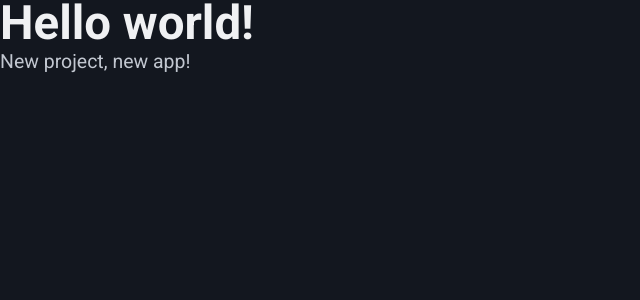
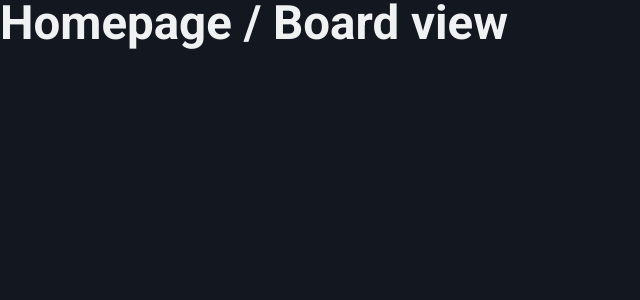
Before and after one commit to darryndotdev/task-manager-app, a React (Vite) app: page / in a window 1280 px wide. Shown: the top 300 px of the page, without its empty margins (0-640 px from the left). Built offline with nearby package versions, Linux system fonts and the light colour scheme.

Commit message:
chore: create page routes

```diff
--- a/src/App.jsx
+++ b/src/App.jsx
@@ -1,9 +1,22 @@
+import { BrowserRouter, Routes, Route } from 'react-router-dom';
+import Homepage from './pages/Homepage';
+import Backlog from './pages/Backlog';
+import Ticket from './components/Ticket/Ticket';
+import Form from './components/Form/Form';
+import PageNotFound from './components/PageNotFound.jsx/PageNotFound';
+
 function App() {
     return (
-        <>
-            <h1>Hello world!</h1>
-            <p>New project, new app!</p>
-        </>
+        <BrowserRouter>
+            <Routes>
+                <Route path='/' element={<Homepage />}>
+                    <Route path='ticket/:id' element={<Ticket />} />
+                    <Route path='form' element={<Form />} />
+                </Route>
+                <Route path='backlog' element={<Backlog />} />
+                <Route path='*' element={<PageNotFound />} />
+            </Routes>
+        </BrowserRouter>
     );
 }
 
--- /dev/null
+++ b/src/components/Form/Form.jsx
@@ -0,0 +1,9 @@
+function Form() {
+    return (
+        <>
+            <h1>Add new task</h1>
+        </>
+    );
+}
+
+export default Form;
--- /dev/null
+++ b/src/components/PageNotFound.jsx/PageNotFound.jsx
@@ -0,0 +1,9 @@
+function PageNotFound() {
+    return (
+        <>
+            <h1>Page not found!</h1>
+        </>
+    );
+}
+
+export default PageNotFound;
--- /dev/null
+++ b/src/components/Ticket/Ticket.jsx
@@ -0,0 +1,9 @@
+function Ticket() {
+    return (
+        <>
+            <h1>Ticket view</h1>
+        </>
+    );
+}
+
+export default Ticket;
--- /dev/null
+++ b/src/pages/Backlog.jsx
@@ -0,0 +1,9 @@
+function Backlog() {
+    return (
+        <>
+            <h1>Backlog page</h1>
+        </>
+    );
+}
+
+export default Backlog;
--- /dev/null
+++ b/src/pages/Homepage.jsx
@@ -0,0 +1,9 @@
+function Homepage() {
+    return (
+        <>
+            <h1>Homepage / Board view</h1>
+        </>
+    );
+}
+
+export default Homepage;
```
